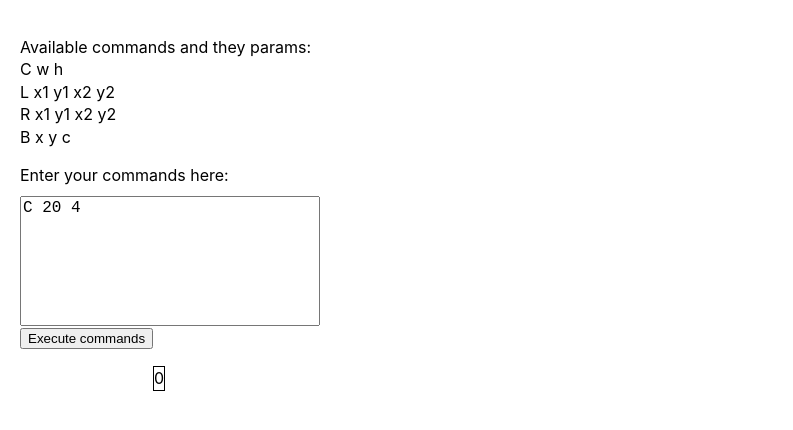
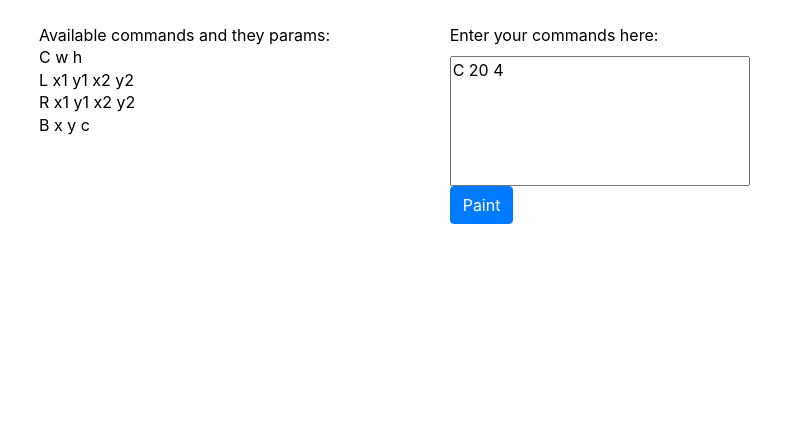
Before and after one commit to venskou/codex-test-task, a React (Create React App) app: page / in a window 1280 px wide. Shown: the top 430 px of the page, without its empty margins (0-793 px from the left). Built offline with nearby package versions, Linux system fonts and the light colour scheme.

Commit message:
Transposing canvas array and refactor artboard component for this, implement painting, add bootstrap and refactor styles

```diff
--- a/public/index.html
+++ b/public/index.html
@@ -9,6 +9,7 @@
     <link rel="icon" href="https://codex-soft.com/wp-content/uploads/2016/03/logo_codex_space-300x300.png" sizes="192x192">
     <link rel="apple-touch-icon-precomposed" href="https://codex-soft.com/wp-content/uploads/2016/03/logo_codex_space-300x300.png">
     <meta name="msapplication-TileImage" content="https://codex-soft.com/wp-content/uploads/2016/03/logo_codex_space-300x300.png">
+    <link rel="stylesheet" href="https://stackpath.bootstrapcdn.com/bootstrap/4.4.1/css/bootstrap.min.css" integrity="sha384-Vkoo8x4CGsO3+Hhxv8T/Q5PaXtkKtu6ug5TOeNV6gBiFeWPGFN9MuhOf23Q9Ifjh" crossorigin="anonymous">
     <title>Codex Software: test task implementation</title>
   </head>
   <body>
--- a/src/App.js
+++ b/src/App.js
@@ -3,7 +3,7 @@ import React from 'react';
 import Paint from './components/paint/paint.component';
 
 const App = () => (
-  <div className="container">
+  <div className="container-fluid">
     <Paint />
   </div>
 );
--- a/src/components/artboard/artboard.component.jsx
+++ b/src/components/artboard/artboard.component.jsx
@@ -1,23 +1,30 @@
-import React, { useEffect, useState } from 'react';
+import React from 'react';
+import uuid from 'uuid';
 
 import './artboard.component.scss';
 
 const Artboard = ({ canvasData }) => {
-  const renderCells = cells =>
-    cells.map((cell, index) => (
-      <div className="artboard__cell" key={index}>
-        {cell ? cell : index}
+  const renderColumn = column =>
+    column.map(cell => (
+      <div className="artboard__cell" key={uuid.v1()}>
+        {cell && <span>{cell}</span>}
       </div>
     ));
 
   const renderCanvas = canvas =>
-    canvas.map((cells, index) => (
-      <div className="artboard__row" key={index}>
-        {renderCells(cells)}
+    canvas.map(column => (
+      <div className="artboard__column" key={uuid.v1()}>
+        {renderColumn(column)}
       </div>
     ));
 
-  return <div className="artboard">{canvasData.length && renderCanvas(canvasData)}</div>;
+  return (
+    <div>
+      {canvasData.length ? (
+        <div className="artboard">{canvasData.length && renderCanvas(canvasData)}</div>
+      ) : null}
+    </div>
+  );
 };
 
 export default Artboard;
--- a/src/components/artboard/artboard.component.scss
+++ b/src/components/artboard/artboard.component.scss
@@ -1,21 +1,26 @@
 .artboard {
   margin-top: 40px;
   border: 1px solid #000;
-  display: inline-block;
-  vertical-align: top;
+  display: inline-flex;
+  flex-direction: row;
+  flex-wrap: nowrap;
 
-  &__row {
-    display: flex;
-    flex-direction: row;
-    flex-wrap: nowrap;
+  &__column {
+    & + .artboard__column {
+      border-left: 1px solid #000;
+    }
   }
 
   &__cell {
-    width: 40px;
-    height: 40px;
-    line-height: 40px;
+    width: 70px;
+    height: 70px;
+    line-height: 70px;
     text-align: center;
     vertical-align: middle;
     flex-shrink: 0;
+
+    & + .artboard__cell {
+      border-top: 1px solid #000;
+    }
   }
 }
--- a/src/components/paint/paint.component.jsx
+++ b/src/components/paint/paint.component.jsx
@@ -3,8 +3,6 @@ import React, { Component } from 'react';
 import Information from '../information/information.component';
 import CommandLine from '../command-line/command-line.component';
 import Artboard from '../artboard/artboard.component';
-
-import './paint.styles.scss';
 
 class Paint extends Component {
   state = {
@@ -21,30 +19,33 @@ class Paint extends Component {
     });
   };
 
+  // method that used for state lifting from command-line component
   getPaintCommands = paintCommands => {
     this.setState({
       paintCommands,
     });
   };
 
+  // method for creating canvas in 2 dimensional array form [[column], [column], ....]
   executeCommands = () => {
     const { paintCommands } = this.state;
     if (!paintCommands.length) return;
     if (paintCommands[0].type !== 'C') {
-      this.setError('Canvas is not created, you must specify canvas width and height at first');
+      this.setError('Canvas is not created, you must specify canvas at first.');
       return;
     }
 
     const { width, height } = paintCommands[0];
 
     if (!width || !height) {
-      this.setError(`Canvas width or height is not might be a zero`);
+      this.setError(`Canvas width or height is not might be a zero.`);
       return;
     }
 
-    const canvas = Array(height)
+    // Create 2 dimensional array for canvas render
+    const canvas = Array(width)
       .fill(null)
-      .map((item, index) => Array(width).fill(index + 1));
+      .map(() => Array(height).fill(null));
 
     this.setState(
       {
@@ -55,6 +56,7 @@ class Paint extends Component {
         },
         error: null,
       },
+      // Run paint method after canvas state was set
       this.paint
     );
   };
@@ -71,76 +73,157 @@ class Paint extends Component {
 
     let errorInPaint = null;
 
-    const isCoordsInCanvas = (axis, ...coords) => {
-      if (axis === 'x') {
-        return coords.every(x => x <= canvasWidth);
-      }
-      return coords.every(y => y <= canvasHeight);
+    // Сheck if the coordinates are in the canvas
+    const checkCoordsPosition = ({ x = undefined, y = undefined }) => {
+      const isCoordsInX = x ? x.every(cordX => cordX <= canvasWidth) : true;
+      const isCoordsInY = y ? y.every(cordY => cordY <= canvasHeight) : true;
+      return isCoordsInX && isCoordsInY;
     };
 
-    const drawVerticalLine = (symbol, xAxis, start, end) => {
-      canvas = canvas.map((row, index) => {
-        if (index >= start - 1 && index <= end - 1) {
-          return row.fill(symbol, xAxis - 1, xAxis);
+    // Check if coords are inverse, for example end line coords were installed at the beginning
+    const checkIsCoordsInverse = (x1, y1, x2, y2) => x1 - x2 > 0 || y1 - y2 > 0;
+
+    const drawLine = ({ x1, y1, x2, y2 }) => {
+      const isCoordsInCanvas = checkCoordsPosition({ x: [x1, x2], y: [y1, y2] });
+      if (!isCoordsInCanvas) {
+        errorInPaint = 'Line coordinates is not in canvas area';
+        return;
+      }
+
+      const isLineStraight = x1 === x2 || y1 === y2;
+      if (!isLineStraight) {
+        errorInPaint = 'Lines can be only vertical or horizontal';
+        return;
+      }
+
+      const isCoordsInverse = checkIsCoordsInverse({ x1, y1, x2, y2 });
+
+      const lineType = x1 === x2 ? 'vertical' : 'horizontal';
+
+      let lineStart;
+      let lineEnd;
+      let linePosition;
+
+      if (lineType === 'vertical') {
+        lineStart = isCoordsInverse ? y2 : y1;
+        lineEnd = isCoordsInverse ? y1 : y2;
+        // Not changed position in vertical line ↓
+        linePosition = x1;
+      } else {
+        lineStart = isCoordsInverse ? x2 : x1;
+        lineEnd = isCoordsInverse ? x1 : x2;
+        // Not changed position in horizontal line →
+        linePosition = y1;
+      }
+
+      canvas = canvas.map((column, index) => {
+        const colNum = index + 1;
+
+        if (lineType === 'vertical' && colNum === linePosition) {
+          return column.fill(drawSymbol, lineStart - 1, lineEnd);
         }
 
-        return row;
+        if (lineType === 'horizontal' && colNum >= lineStart && colNum <= lineEnd) {
+          return column.fill(drawSymbol, linePosition - 1, linePosition);
+        }
+
+        return column;
       });
     };
 
-    const drawHorizontalLine = (symbol, yAxis, start, end) => {
-      canvas[yAxis - 1].fill(symbol, start - 1, end);
-    };
-
-    const drawLine = ({ x1, y1, x2, y2 }) => {
-      const isLineStraight = x1 === x2 || y1 === y2;
-      if (!isLineStraight) {
-        errorInPaint = 'Lines can be vertical or horizontal';
+    const drawRectangle = ({ x1, y1, x2, y2 }) => {
+      const isCoordsInCanvas = checkCoordsPosition({ x: [x1, x2], y: [y1, y2] });
+      if (!isCoordsInCanvas) {
+        errorInPaint = 'Rectangle coordinates is not in canvas area';
         return;
       }
 
-      const isCoordsXInCanvas = isCoordsInCanvas('x', x1, x2);
-      const isCoordsYInCanvas = isCoordsInCanvas('y', y1, y2);
+      const isZeroWidth = !Math.abs(x1 - x2);
+      const isZeroHeight = !Math.abs(y1 - y2);
 
-      if (!(isCoordsXInCanvas && isCoordsYInCanvas)) {
-        errorInPaint = 'Line coords is not in canvas area';
+      if (isZeroWidth || isZeroHeight) {
+        errorInPaint = 'A rectangle cannot be a zero height or width';
         return;
       }
 
-      const lineType = x1 === x2 ? 'vertical' : 'horizontal';
+      const isCoordsInverse = checkIsCoordsInverse(x1, y1, x2, y2);
+      const xRectStart = isCoordsInverse ? x2 : x1; // top left angle X axis position
+      const yRectStart = isCoordsInverse ? y2 : y1; // top left angle Y axis position
+      const xRectEnd = isCoordsInverse ? x1 : x2; // bottom right angle X axis position
+      const yRectEnd = isCoordsInverse ? y1 : y2; // bottom right angle Y axis position
 
-      if (lineType === 'vertical') {
-        drawVerticalLine(drawSymbol, x1, y1, y2);
-      } else {
-        drawHorizontalLine(drawSymbol, y1, x1, x2);
-      }
+      canvas = canvas.map((column, index) => {
+        const colNum = index + 1;
+
+        if (colNum === xRectStart || colNum === xRectEnd) {
+          return column.fill(drawSymbol, yRectStart - 1, yRectEnd);
+        }
+
+        if (colNum > xRectStart && colNum < xRectEnd) {
+          return column
+            .fill(drawSymbol, yRectStart - 1, yRectStart)
+            .fill(drawSymbol, yRectEnd - 1, yRectEnd);
+        }
+
+        return column;
+      });
     };
 
-    const drawRectangle = ({ x1, y1, x2, y2 }) => {
-      // TODO: Make checking coords as own function
-      const isCoordsXInCanvas = isCoordsInCanvas('x', x1, x2);
-      const isCoordsYInCanvas = isCoordsInCanvas('y', y1, y2);
-
-      if (!(isCoordsXInCanvas && isCoordsYInCanvas)) {
-        errorInPaint = 'Rectangle coords is not in canvas area';
+    const bucketFill = ({ x, y, c: fillSymbol }) => {
+      const isCoordsInCanvas = checkCoordsPosition({ x: [x], y: [y] });
+      if (!isCoordsInCanvas) {
+        errorInPaint = 'Fill point is not in canvas area';
         return;
       }
 
-      canvas = canvas.map((row, rowNumber) => {
-        if (rowNumber === y1 - 1 || rowNumber === y2 - 1) {
-          return row.fill(drawSymbol, x1 - 1, x2);
+      // Change coordinates for work with arrays index
+      const targetX = x - 1;
+      const targetY = y - 1;
+
+      // Get the symbol that we will fill
+      const targetSymbol = canvas[targetX][targetY];
+
+      const fill = (startTarget, targetSymbol, fillSymbol) => {
+        // Save visited cells because we don't need to use they again
+        const visitedCells = [];
+
+        // Stack of points that we need to check
+        const cellsToCheck = [startTarget];
+
+        // Check if cell from cellsToCheck stack was used
+        const isCellVisited = ({ x, y }) =>
+          visitedCells.some(visitedCoords => x === visitedCoords.x && y === visitedCoords.y);
+
+        while (cellsToCheck.length > 0) {
+          // Get last item coordinates from stack and remove him
+          const { x, y } = cellsToCheck.pop();
+
+          const isCellAvailable = !(
+            x < 0 || // Сheck is cell X coordinate is negative
+            y < 0 || // Сheck is cell X coordinate is negative
+            x > canvasWidth - 1 || // Сheck is cell X coordinate more than canvas width
+            y > canvasHeight - 1 || // Сheck is cell X coordinate more than canvas height
+            // Сheck whether the cell was used
+            isCellVisited({ x, y })
+          );
+
+          // Check if target cell symbol responded to symbol which we fill
+          if (isCellAvailable && canvas[x][y] === targetSymbol) {
+            canvas[x][y] = fillSymbol;
+
+            // Set that this cell was used
+            visitedCells.push({ x, y });
+
+            // We send the cells surrounding the current one on 4 sides for verification // Bottom, Up, Left, Right
+            cellsToCheck.push({ x, y: y + 1 }, { x, y: y - 1 }, { x: x - 1, y }, { x: x + 1, y });
+          }
         }
+      };
 
-        if (rowNumber >= y1 && rowNumber < y2 - 1) {
-          return row.fill(drawSymbol, x1 - 1, x1).fill(drawSymbol, x2 - 1, x2);
-        }
-
-        return row;
-      });
+      fill({ x: targetX, y: targetY }, targetSymbol, fillSymbol);
     };
 
-    const bucketFill = params => {};
-
+    // Start processing received commands
     for (let { type, ...params } of paintCommands) {
       if (errorInPaint || error) break;
       switch (type) {
@@ -169,12 +252,22 @@ class Paint extends Component {
   render() {
     const { error, canvas } = this.state;
     return (
-      <div className="paint">
-        <Information />
-        <CommandLine getPaintCommands={this.getPaintCommands} setError={this.setError} />
-        <button onClick={this.executeCommands}>Execute commands</button>
-        {error && <p className="command-line__error">{error}</p>}
-        <Artboard canvasData={canvas} />
+      <div className="row p-4">
+        <div className="col-4">
+          <Information />
+        </div>
+        <div className="col-4">
+          <CommandLine getPaintCommands={this.getPaintCommands} setError={this.setError} />
+          <button onClick={this.executeCommands} className="btn btn-primary" disabled={error}>
+            Paint
+          </button>
+        </div>
+        <div className="col-12">
+          {error && <p className="alert alert-danger d-inline-block my-4">{error}</p>}
+        </div>
+        <div className="col-12">
+          <Artboard canvasData={canvas} />
+        </div>
       </div>
     );
   }
--- a/src/components/paint/paint.styles.scss
+++ /dev/null
@@ -1,3 +0,0 @@
-.paint {
-  padding: 20px;
-}
--- a/src/index.scss
+++ b/src/index.scss
@@ -20,9 +20,3 @@ body {
 code {
   font-family: source-code-pro, Menlo, Monaco, Consolas, 'Courier New', monospace;
 }
-
-.container {
-  max-width: 1440px;
-  min-height: 100%;
-  margin: 0 auto;
-}
```
